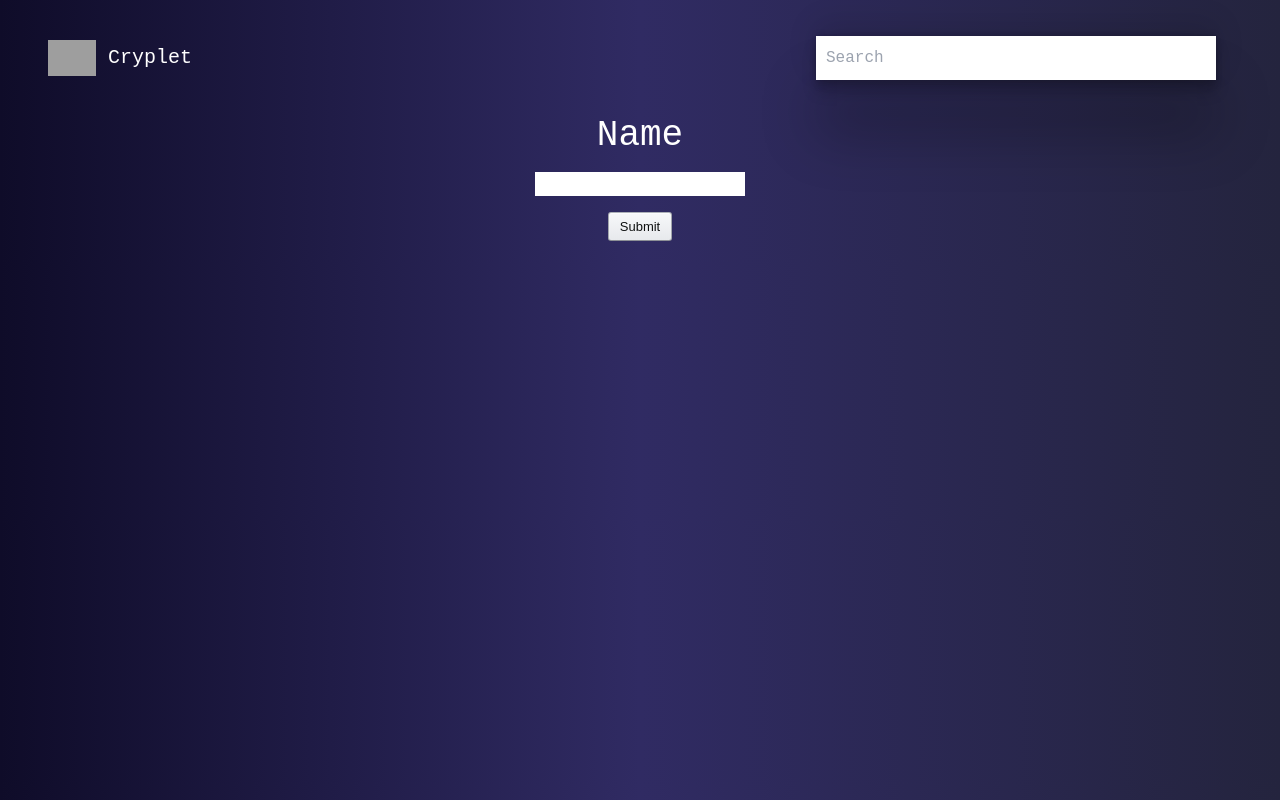
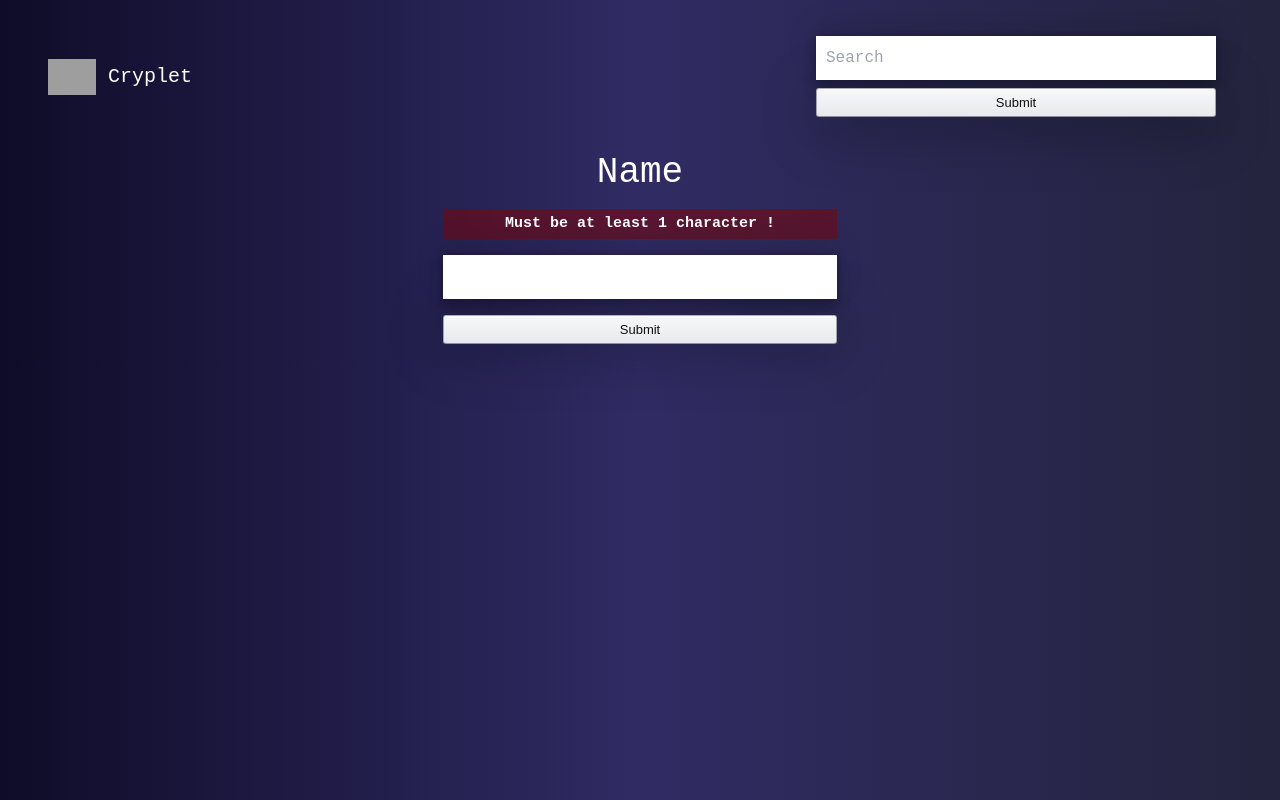
Before and after one commit to SigitasKublickas/IBM-Javascript, a React (Create React App) app: page /set in a window 1280 px wide. Built offline with nearby package versions, Linux system fonts and the light colour scheme; grey boxes are pictures that could not be loaded.

Commit message:
add input

```diff
--- a/src/components/diagram.tsx
+++ b/src/components/diagram.tsx
@@ -87,8 +87,8 @@ export const Diagram = (props: Props) => {
     if (date.getTime() > today.getTime()) {
       alert("The date must be less than today!");
     } else {
-      if (from === date.getTime() || to === date.getTime()) {
-        alert("The date must be less than today!");
+      if (!expandFrom && from && from > date.getTime()) {
+        alert("The start date must be less than the end date!");
       } else {
         setExpandFrom(false);
         setExpandTo(false);
@@ -96,7 +96,6 @@ export const Diagram = (props: Props) => {
       }
     }
   };
-
   const CustomTooltip = (props: TollTipTypes) => {
     if (props.active) {
       return (
@@ -116,11 +115,7 @@ export const Diagram = (props: Props) => {
     if (expandFrom || expandTo) {
       return (
         <div className="calendar">
-          <Calendar
-            value={new Date()}
-            onChange={FromDateToUnix}
-            className="text-black"
-          />
+          <Calendar onChange={FromDateToUnix} className="text-black" />
         </div>
       );
     }
--- a/src/components/dropdown.tsx
+++ b/src/components/dropdown.tsx
@@ -5,17 +5,36 @@ import { Link } from "react-router-dom";
 import { api } from "../api";
 import { arrangedCoinItem } from "../helpers/functions";
 import { Coin } from "../helpers/types";
+import { InputDialog } from "./inputDialog";
 
 export const Dropdown = () => {
   const [searchedCoins, setSearchedCoins] = useState<Coin[]>();
   const [value, setValue] = useState<string>("");
 
   const handleInput = async (e: React.ChangeEvent<HTMLInputElement>) => {
-    debouncedSearch(e.target.value);
     setValue(e.target.value);
   };
 
-  const debouncedSearch = debounce(async (value) => {
+  useEffect(() => {
+    if (value == "") {
+      setSearchedCoins(undefined);
+    }
+  }, [value]);
+
+  const onSeacrh = (val: string) => {
+    api(axios)
+      .searchedCoins(`${localStorage.getItem("name")}`, val)
+      .then(console.log);
+  };
+
+  const onSelect = (selected: string) => {
+    api(axios)
+      .selectedCoins(`${localStorage.getItem("name")}`, selected)
+      .then(console.log);
+  };
+
+  const handleSubmit = (e: any) => {
+    e.preventDefault();
     if (value === "") {
       setSearchedCoins(undefined);
     } else {
@@ -31,26 +50,19 @@ export const Dropdown = () => {
           );
         });
     }
-  }, 500);
-  useEffect(() => {
-    if (value == "") {
-      setSearchedCoins(undefined);
-    }
-  });
-  const onSeacrh = (val: string) => {
-    api(axios)
-      .searchedCoins(`${localStorage.getItem("name")}`, val)
-      .then(console.log);
   };
-  const onSelect = (selected: string) => {
-    api(axios)
-      .selectedCoins(`${localStorage.getItem("name")}`, selected)
-      .then(console.log);
-  };
+
   return (
     <>
       <div className="m-4 flex items-center justify-center flex-col">
         <div className="dropdown">
+          <form
+            className="flex flex-col w-full gap-y-2"
+            onSubmit={handleSubmit}
+          >
+            {value.length == 30 && (
+              <InputDialog text="Do not exceed 30 characters!" />
+            )}
             <input
               className="text-black text-bold dropdown-search w-full"
               onChange={handleInput}
@@ -60,6 +72,8 @@ export const Dropdown = () => {
               value={value}
               disabled={localStorage.getItem("name") == null ? true : false}
             />
+            <input type="submit" value="Submit" className="button" />
+          </form>
           <div
             className={`dropdown-content flex-col gap-y-2 ${
               searchedCoins ? "flex" : "none"
@@ -80,6 +94,7 @@ export const Dropdown = () => {
                       setValue("");
                       onSelect(token.id);
                     }}
+                    key={token.id}
                   >
                     <div className="w-2/4">
                       <img
--- /dev/null
+++ b/src/components/inputDialog.tsx
@@ -0,0 +1,8 @@
+type Props = { text: string };
+export const InputDialog = (props: Props) => {
+  return (
+    <div className="input-danger">
+      <div className="input-danger-text">{props.text}</div>
+    </div>
+  );
+};
--- a/src/components/setName.tsx
+++ b/src/components/setName.tsx
@@ -1,20 +1,30 @@
-import { useState, ChangeEvent, FormEvent } from "react";
+import { useState, ChangeEvent, FormEvent, useEffect } from "react";
 import React from "react";
 import { useNavigate } from "react-router-dom";
+import { InputDialog } from "./inputDialog";
 
 type Props = {};
 
 export const SetName = (props: Props) => {
   const [value, setValue] = useState<string>("");
+  const [expand, setExpand] = useState<boolean>(false);
   const navigate = useNavigate();
   const handleForm = (e: FormEvent<HTMLFormElement>) => {
     e.preventDefault();
     if (value.length != 0) {
       localStorage.setItem(`name`, value);
       navigate("/");
+    } else {
+      setExpand(true);
     }
   };
-
+  useEffect(() => {
+    if (value.length == 0) {
+      setExpand(true);
+    } else {
+      setExpand(false);
+    }
+  }, [value]);
   const handleChange = (e: ChangeEvent<HTMLInputElement>) => {
     setValue(e.target.value);
   };
@@ -24,15 +34,16 @@ export const SetName = (props: Props) => {
       <h1 className="text-bold text-4xl">Name</h1>
       <form
         onSubmit={handleForm}
-        className="flex flex-col items-center justify-center gap-y-4"
+        className="flex flex-col items-center justify-center gap-y-4 w-4/12"
       >
+        {expand && <InputDialog text="Must be at least 1 character !" />}
         <input
           type="text"
           value={value}
           onChange={handleChange}
-          className="text-black"
+          className="text-black dropdown-search w-full"
         />
-        <input type="submit" value="Submit" className="button text-xl" />
+        <input type="submit" value="Submit" className="button text-xl w-full" />
       </form>
     </div>
   );
--- a/src/style/style.scss
+++ b/src/style/style.scss
@@ -168,3 +168,18 @@ input:focus {
 .button:hover {
   border-color: #a2a6ac #979aa1 #82858a;
 }
+
+.input-danger {
+  width: 100%;
+  height: 30px;
+  display: flex;
+  align-items: center;
+  justify-content: center;
+  background-color: rgba(129, 2, 2, 0.5);
+  top: 50%;
+  &-text {
+    color: white;
+    font-weight: bold;
+    font-size: 15px;
+  }
+}
```
Lines whose indentation alone changed are shown as unchanged.
